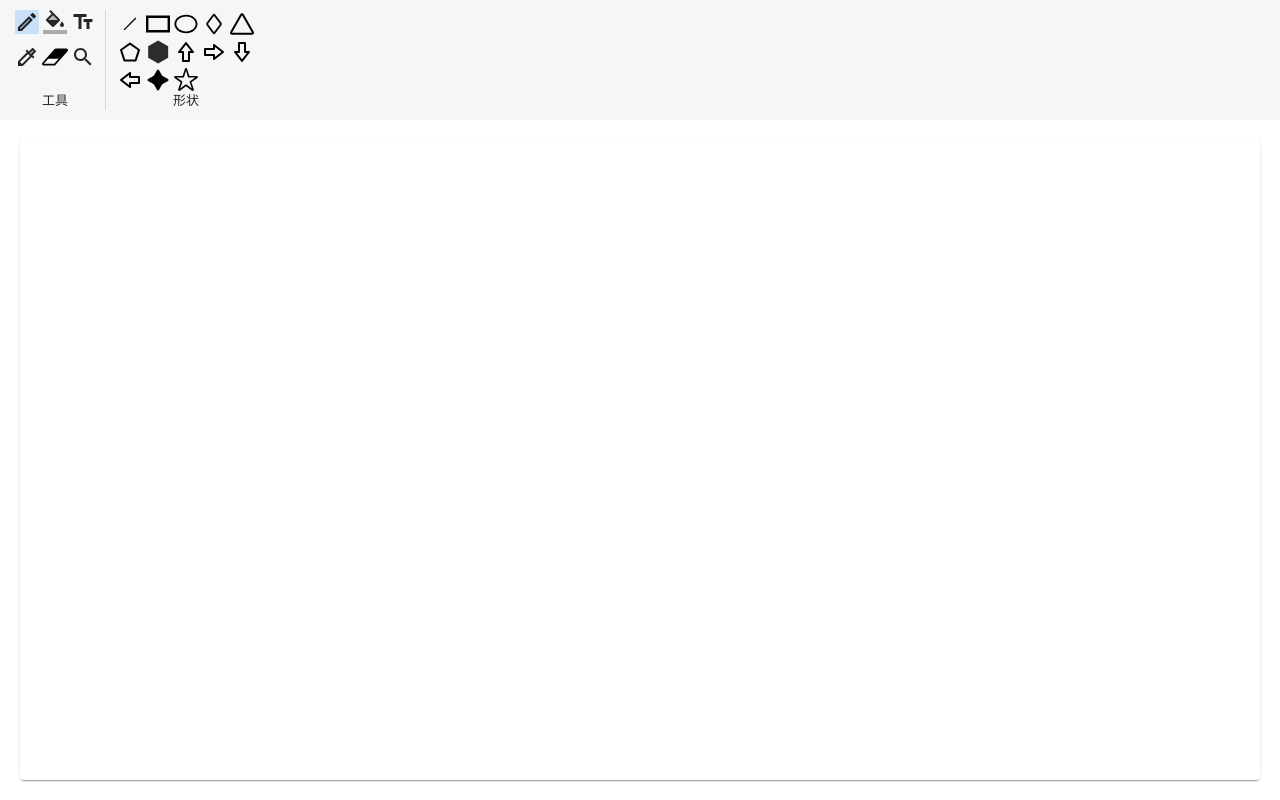
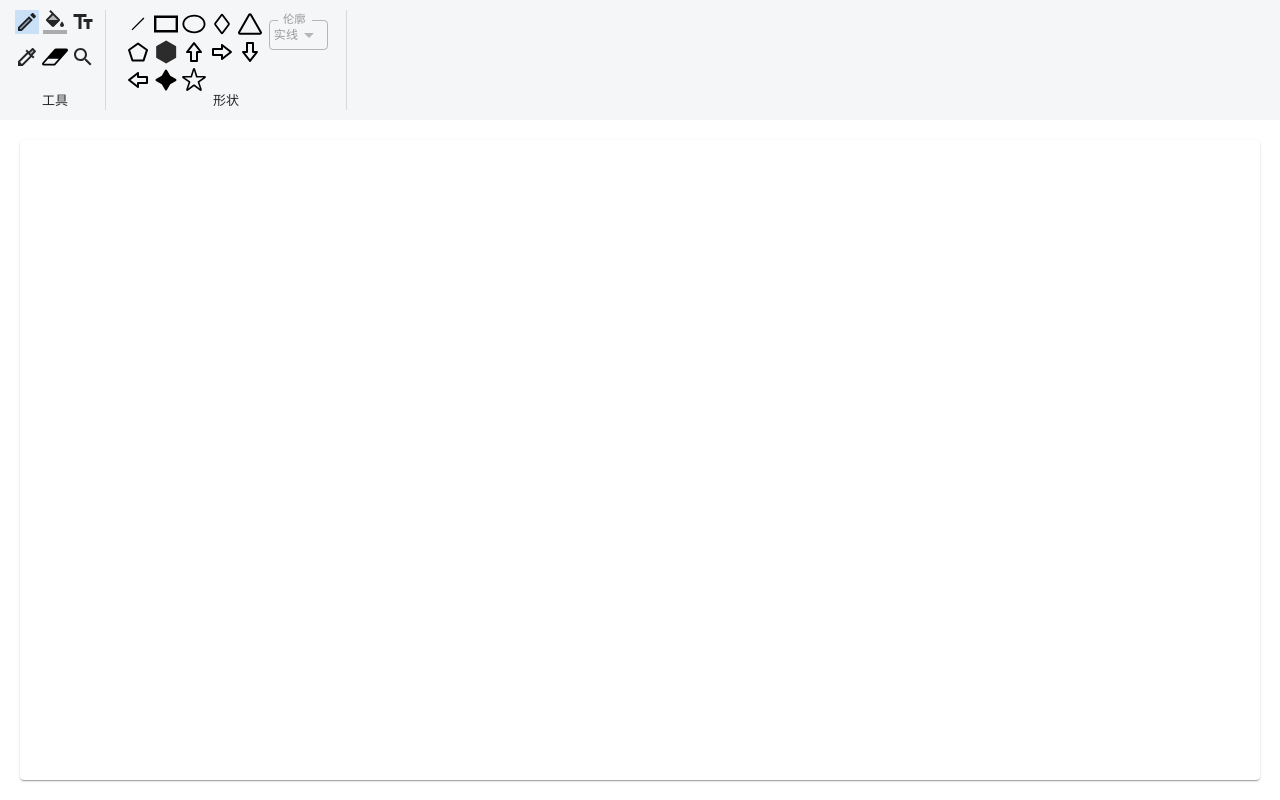
Before and after one commit to pengfeiw/react-paint, a React (Create React App) app: page / in a window 1280 px wide. Built offline with nearby package versions, Linux system fonts and the light colour scheme.

Commit message:
feat: 增加形状伦廓类型

```diff
--- a/src/App.tsx
+++ b/src/App.tsx
@@ -1,22 +1,25 @@
 import React from "react";
 import Toolbar from "./components/toolBar";
 import Canvas from "./components/canvas";
-import {ToolTypeContext, ShapeTypeContext} from "./context";
+import {ToolTypeContext, ShapeTypeContext, ShapeOutlineContext} from "./context";
 import "./app.less";
 import {useState} from "react";
-import {ShapeToolType, ToolType} from "./components/toolBar/toolType";
+import {ShapeOutlineType, ShapeToolType, ToolType} from "./components/toolBar/toolType";
 
 function App(): JSX.Element {
     const [toolType, setToolType] = useState<ToolType>(ToolType.PEN);
     const [shapeType, setShapeType] = useState<ShapeToolType>(ShapeToolType.LINE);
+    const [shapeOutlineType, setShapeOutlineType] = useState<ShapeOutlineType>(ShapeOutlineType.SOLID);
 
     return (
         <ToolTypeContext.Provider value={{type: toolType, setType: setToolType}}>
-            <ShapeTypeContext.Provider value={{type: shapeType, setType: setShapeType}}>
-                <div className="app">
-                    <Toolbar />
-                    <Canvas toolType={toolType} />
-                </div>
+            <ShapeTypeContext.Provider value={{type: shapeType, setType: (type: ShapeToolType) => {setToolType(ToolType.SHAPE); setShapeType(type);}}}>
+                <ShapeOutlineContext.Provider value={{type: shapeOutlineType, setType: setShapeOutlineType}}>
+                    <div className="app">
+                        <Toolbar />
+                        <Canvas toolType={toolType} />
+                    </div>
+                </ShapeOutlineContext.Provider>
             </ShapeTypeContext.Provider>
         </ToolTypeContext.Provider>
     );
--- a/src/components/toolBar/index.tsx
+++ b/src/components/toolBar/index.tsx
@@ -4,12 +4,13 @@ import ToolPanel from "./tool";
 import ShapePanel from "./shape";
 import Divider from "@material-ui/core/Divider";
 
-const Toolbar = () => {
+const Toolbar = (): JSX.Element => {
     return (
         <div className="toolbar">
             <ToolPanel className="toolbar-item" />
             <Divider className="divider" orientation="vertical" flexItem />
             <ShapePanel className="toolbar-item" />
+            <Divider className="divider" orientation="vertical" flexItem />
         </div>
     );
 };
--- a/src/components/toolBar/shape/index.less
+++ b/src/components/toolBar/shape/index.less
@@ -1,7 +1,11 @@
 .shapepanel {
     position: relative;
+    width   : 220px;
+
+    .shape-container {
+        text-align: center;
         .shape-content {
-        display  : flex;
+            display  : inline-flex;
             flex-wrap: wrap;
             width    : 140px;
 
@@ -9,12 +13,32 @@
                 margin: 2px;
                 height: 24px;
                 width : 24px;
+                cursor: pointer;
+            }
+
+            .selected-shape {
+                background-color: #c9e0f7;
+            }
+        }
+
+        .shape-style {
+            display    : inline-block;
+            margin-left: 5px;
+
+            .MuiFormLabel-root {
+                font-size: 15px;
+            }
+
+            .MuiSelect-root {
+                padding  : 6px 30px 5px 5px;
+                font-size: 12px;
+            }
         }
     }
     .title {
-        width: 100%;
+        width     : 100%;
         text-align: center;
-        position: absolute;
-        bottom: 0px;
+        position  : absolute;
+        bottom    : 0px;
     }
 }
--- a/src/components/toolBar/shape/index.tsx
+++ b/src/components/toolBar/shape/index.tsx
@@ -1,60 +1,80 @@
 import React from "react";
-import {ShapeTypeContext} from "../../../context";
-import {ShapeToolType} from "../toolType";
+import {useContext} from "react";
+import MenuItem from "@material-ui/core/MenuItem";
+import Select from "@material-ui/core/Select";
+import FormControl from "@material-ui/core/FormControl";
+import InputLabel from "@material-ui/core/InputLabel";
+import {ShapeOutlineContext, ShapeTypeContext, ToolTypeContext} from "../../../context";
+import {ShapeOutlineType, ShapeToolType, ToolType} from "../toolType";
 import "./index.less";
+
+const selectedShapeClass = "selected-shape";
 
 const shapes = [
     {
         type: ShapeToolType.LINE,
         img: "./icon/shape_line.svg",
+        title: "直线"
     },
     {
         type: ShapeToolType.RECT,
         img: "./icon/shape_rect.svg",
+        title: "矩形"
     },
     {
         type: ShapeToolType.CIRCLE,
         img: "./icon/shape_circle.svg",
+        title: "圆（椭圆）"
     },
     {
         type: ShapeToolType.RHOMBUS,
         img: "./icon/shape_rhombus.svg",
+        title: "菱形"
     },
     {
         type: ShapeToolType.TRIANGLE,
         img: "./icon/shape_triangle.svg",
+        title: "三角形"
     },
     {
         type: ShapeToolType.PENTAGON,
         img: "./icon/shape_pentagon.svg",
+        title: "五边形"
     },
     {
         type: ShapeToolType.SEXANGLE,
         img: "./icon/shape_sexangle.svg",
+        title: "六边形"
     },
     {
         type: ShapeToolType.ARROW_TOP,
         img: "./icon/shape_arrowtop.svg",
+        title: "上箭头"
     },
     {
         type: ShapeToolType.ARROW_RIGHT,
         img: "./icon/shape_arrowright.svg",
+        title: "右箭头"
     },
     {
         type: ShapeToolType.ARROW_DOWN,
         img: "./icon/shape_arrowdown.svg",
+        title: "下箭头"
     },
     {
         type: ShapeToolType.ARROW_LEFT,
         img: "./icon/shape_arrowleft.svg",
+        title: "左箭头"
     },
     {
         type: ShapeToolType.FOUR_STAR,
-        img: "./icon/shape_fourstar.svg"
+        img: "./icon/shape_fourstar.svg",
+        title: "四角星"
     },
     {
         type: ShapeToolType.FIVE_STAR,
-        img: "./icon/shape_fivestar.svg"
+        img: "./icon/shape_fivestar.svg",
+        title: "五角星"
     }
 ];
 
@@ -64,17 +84,40 @@ interface ShapePanelProps {
 
 const ShapePanel: React.FC<ShapePanelProps> = (props) => {
     const {className} = props;
+    const toolTypeContex = useContext(ToolTypeContext);
+    const shapeOutlineContext = useContext(ShapeOutlineContext);
 
     return (
         <div className={className ? `shapepanel ${className}` : "shapepanel"}>
+            <div className="shape-container">
                 <div className="shape-content">
                     <ShapeTypeContext.Consumer>
                         {
                             ({type, setType}) => shapes.map((shape) => (
-                            <img src={shape.img} key={shape.img} className="shape-item" />
+                                <img
+                                    src={shape.img}
+                                    key={shape.img}
+                                    title={shape.title}
+                                    className={type === shape.type && toolTypeContex.type === ToolType.SHAPE ? `shape-item ${selectedShapeClass}` : "shape-item"}
+                                    onClick={() => setType(shape.type)}
+                                />
                             ))
                         }
                     </ShapeTypeContext.Consumer>
+                </div>
+                <div className="shape-style">
+                    <FormControl variant="outlined" disabled={toolTypeContex.type === ToolType.SHAPE ? false : true}>
+                        <InputLabel>伦廓</InputLabel>
+                        <Select
+                            value={shapeOutlineContext.type}
+                            onChange={(event) => shapeOutlineContext.setType(event.target.value as ShapeOutlineType)}
+                            label="伦廓"
+                        >
+                            <MenuItem value={ShapeOutlineType.SOLID}>实线</MenuItem>
+                            <MenuItem value={ShapeOutlineType.DOTTED}>虚线</MenuItem>
+                        </Select>
+                    </FormControl>
+                </div>
             </div>
             <div className="title">形状</div>
         </div>
--- a/src/components/toolBar/toolType.ts
+++ b/src/components/toolBar/toolType.ts
@@ -1,3 +1,6 @@
+/**
+ * 工具类型
+ */
 export enum ToolType {
     PEN, // 笔
     COLOR_FILL, // 填充
@@ -8,6 +11,9 @@ export enum ToolType {
     SHAPE // 形状
 }
 
+/**
+ * 形状类型
+ */
 export enum ShapeToolType {
     /**直线 */
     LINE,
@@ -36,3 +42,13 @@ export enum ShapeToolType {
     /**五角星 */
     FIVE_STAR
 }
+
+/**
+ * 形状伦廓类型
+ */
+export enum ShapeOutlineType {
+    /**实线 */
+    SOLID,
+    /**虚线 */
+    DOTTED
+}
--- a/src/context/index.ts
+++ b/src/context/index.ts
@@ -1,7 +1,7 @@
 /* eslint-disable @typescript-eslint/no-unused-vars */
 /* eslint-disable @typescript-eslint/no-empty-function */
 import {createContext} from "react";
-import {ShapeToolType, ToolType} from "../components/toolBar/toolType";
+import {ShapeOutlineType, ShapeToolType, ToolType} from "../components/toolBar/toolType";
 
 export const ToolTypeContext = createContext({
     type: ToolType.PEN,
@@ -12,3 +12,8 @@ export const ShapeTypeContext = createContext({
     type: ShapeToolType.LINE,
     setType: (type: ShapeToolType) => {}
 });
+
+export const ShapeOutlineContext = createContext({
+    type: ShapeOutlineType.SOLID,
+    setType: (type: ShapeOutlineType) => {}
+});
```
Lines whose indentation alone changed are shown as unchanged.
